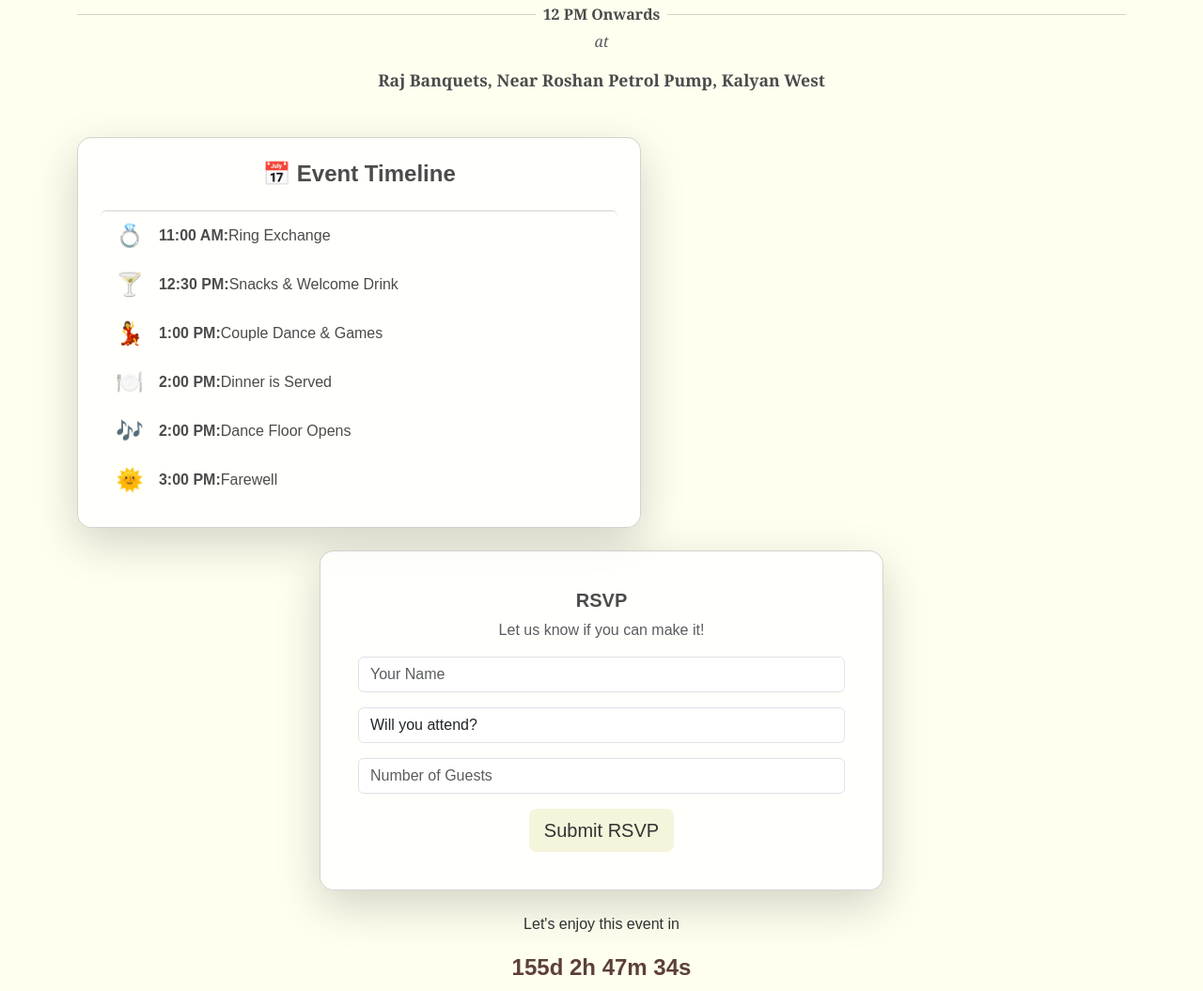
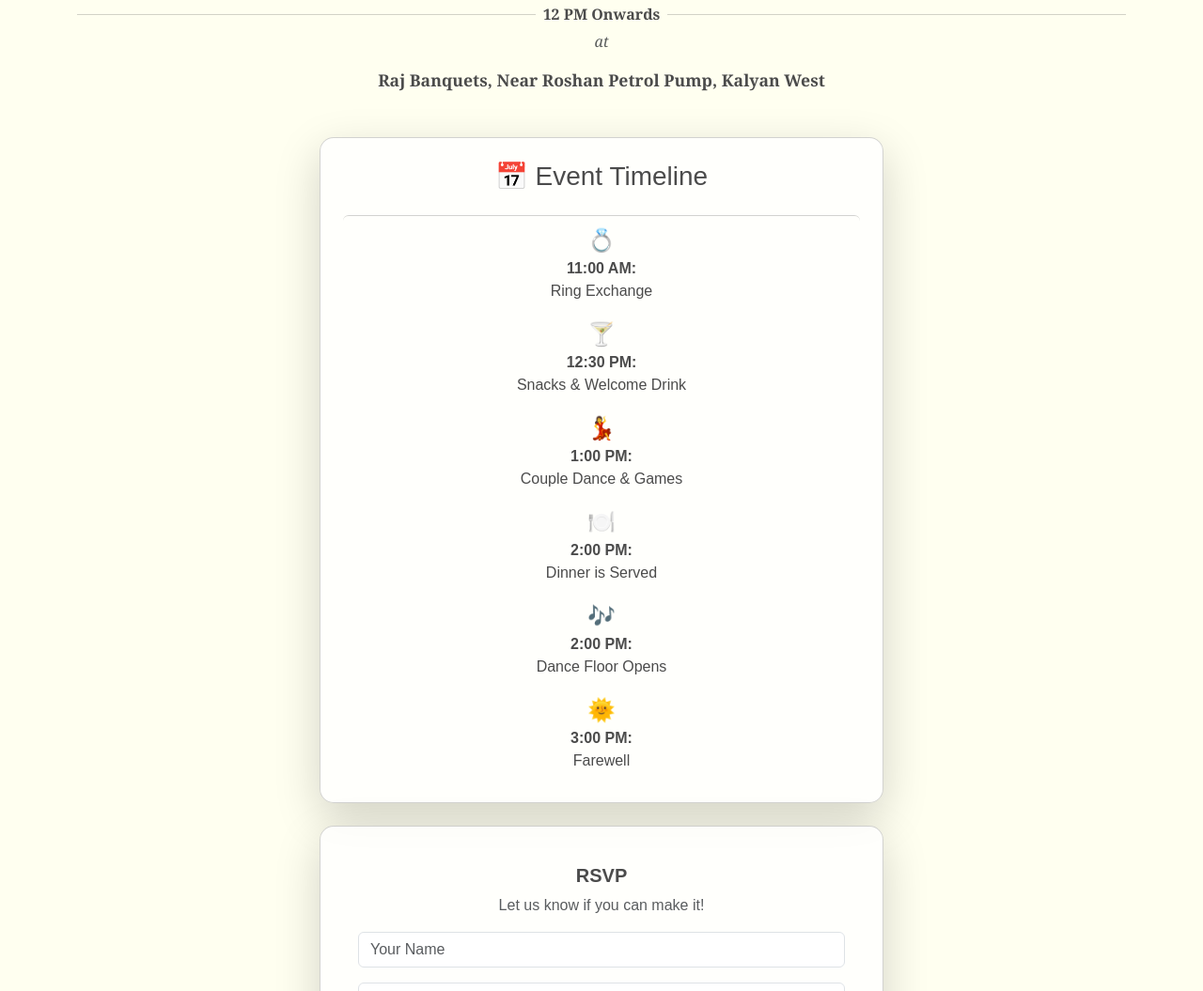
Before and after one commit to cheryl0497/Engagement-Website, a plain HTML site: page index.html in a window 1280 px wide. Shown: the part 831-1886 px from the top of the page at 94% size. Drawn offline with nearby package versions, Linux system fonts and the light colour scheme.

Commit message:
Update index.html

```diff
--- a/index.html
+++ b/index.html
@@ -118,48 +118,51 @@
 </div>
 
 
+  <!-- Event Timeline -->
+<div class="container mt-5 d-flex justify-content-center">
+  <div class="card p-4 shadow-lg text-center"
+       style="background: rgba(255, 255, 255, 0.8);
+              border-radius: 15px;
+              max-width: 600px;
+              width: 100%;">
 
-  <!-- Event Timeline -->
-<div class="container mt-5">
-  <div class="card p-4 shadow-lg" style="background: rgba(255, 255, 255, 0.8); border-radius: 15px; max-width: 600px; width: 100%;">
-
-    <h4 class="text-center mb-4 fw-bold" style="color: #4b4b4b;">📅 Event Timeline</h4>
+    <h3 class="text-center mb-4" style="color: #4b4b4b;">📅 Event Timeline</h3>
 
     <div class="list-group">
-      <div class="list-group-item border-0 timeline-item d-flex align-items-center"
+      <div class="list-group-item border-0 timeline-item d-flex flex-column align-items-center"
            style="background: transparent; color: #4b4b4b;"
            data-aos="fade-right">
-        <span class="me-3 fs-4">💍</span> <strong>11:00 AM:</strong> Ring Exchange
+        <span class="fs-4">💍</span> <strong>11:00 AM:</strong> Ring Exchange
       </div>
 
-      <div class="list-group-item border-0 timeline-item d-flex align-items-center"
+      <div class="list-group-item border-0 timeline-item d-flex flex-column align-items-center"
            style="background: transparent; color: #4b4b4b;"
            data-aos="fade-left">
-        <span class="me-3 fs-4">🍸</span> <strong>12:30 PM:</strong> Snacks & Welcome Drink
+        <span class="fs-4">🍸</span> <strong>12:30 PM:</strong> Snacks & Welcome Drink
       </div>
 
-      <div class="list-group-item border-0 timeline-item d-flex align-items-center"
+      <div class="list-group-item border-0 timeline-item d-flex flex-column align-items-center"
            style="background: transparent; color: #4b4b4b;"
            data-aos="fade-right">
-        <span class="me-3 fs-4">💃</span> <strong>1:00 PM:</strong> Couple Dance & Games
+        <span class="fs-4">💃</span> <strong>1:00 PM:</strong> Couple Dance & Games
       </div>
 
-      <div class="list-group-item border-0 timeline-item d-flex align-items-center"
+      <div class="list-group-item border-0 timeline-item d-flex flex-column align-items-center"
            style="background: transparent; color: #4b4b4b;"
            data-aos="fade-left">
-        <span class="me-3 fs-4">🍽️</span> <strong>2:00 PM:</strong> Dinner is Served
+        <span class="fs-4">🍽️</span> <strong>2:00 PM:</strong> Dinner is Served
       </div>
 
-      <div class="list-group-item border-0 timeline-item d-flex align-items-center"
+      <div class="list-group-item border-0 timeline-item d-flex flex-column align-items-center"
            style="background: transparent; color: #4b4b4b;"
            data-aos="fade-right">
-        <span class="me-3 fs-4">🎶</span> <strong>2:00 PM:</strong> Dance Floor Opens
+        <span class="fs-4">🎶</span> <strong>2:00 PM:</strong> Dance Floor Opens
       </div>
 
-      <div class="list-group-item border-0 timeline-item d-flex align-items-center"
+      <div class="list-group-item border-0 timeline-item d-flex flex-column align-items-center"
            style="background: transparent; color: #4b4b4b;"
            data-aos="fade-left">
-        <span class="me-3 fs-4">🌞</span> <strong>3:00 PM:</strong> Farewell
+        <span class="fs-4">🌞</span> <strong>3:00 PM:</strong> Farewell
       </div>
     </div>
   </div>
@@ -171,6 +174,7 @@
 <script>
   AOS.init({ duration: 1000, once: true });
 </script>
+
 
 <div class="container mt-4 d-flex justify-content-center">
   <div class="card p-4 shadow-lg" style="background: rgba(255, 255, 255, 0.8); border-radius: 15px; max-width: 600px; width: 100%;">
```
